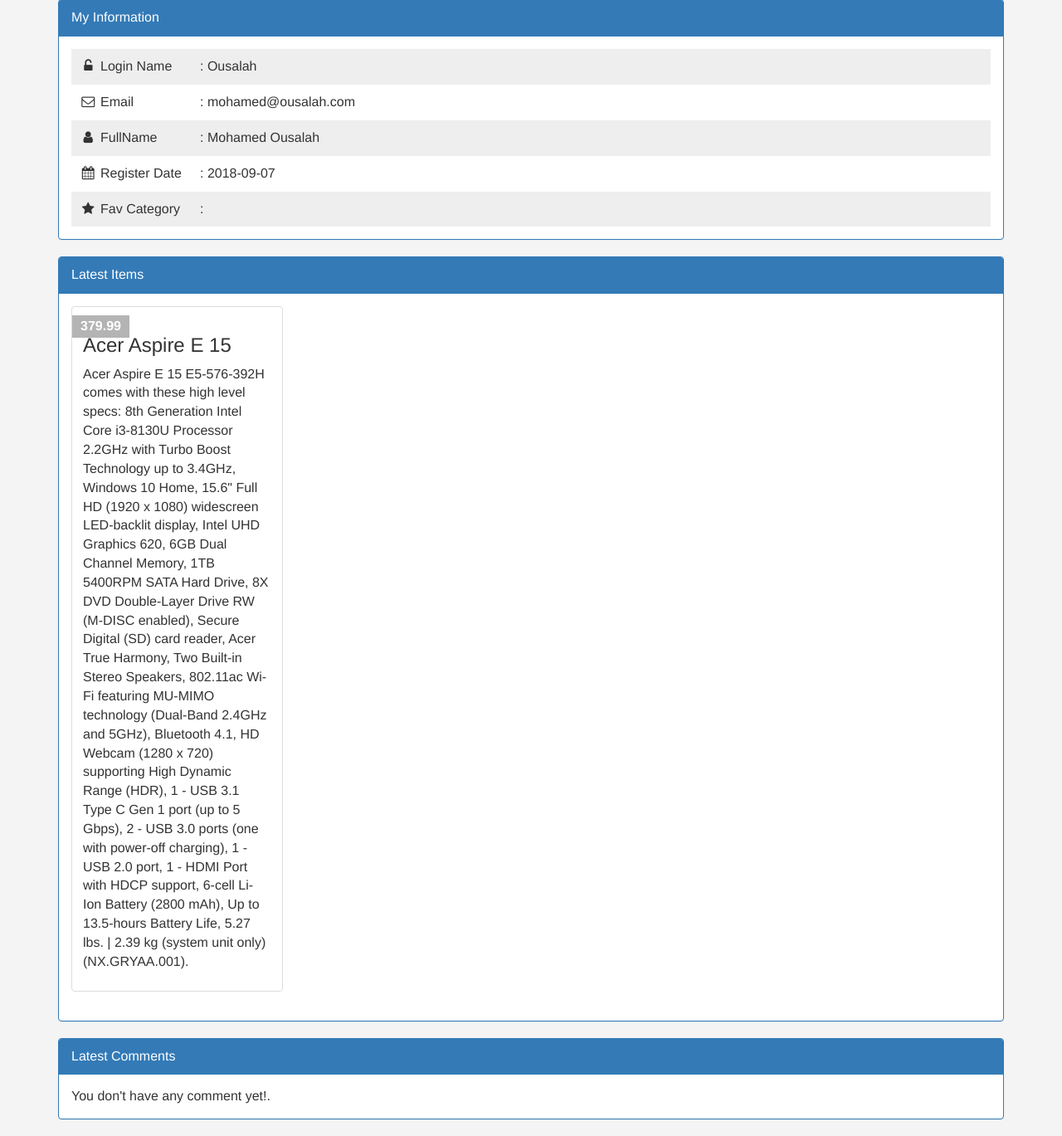
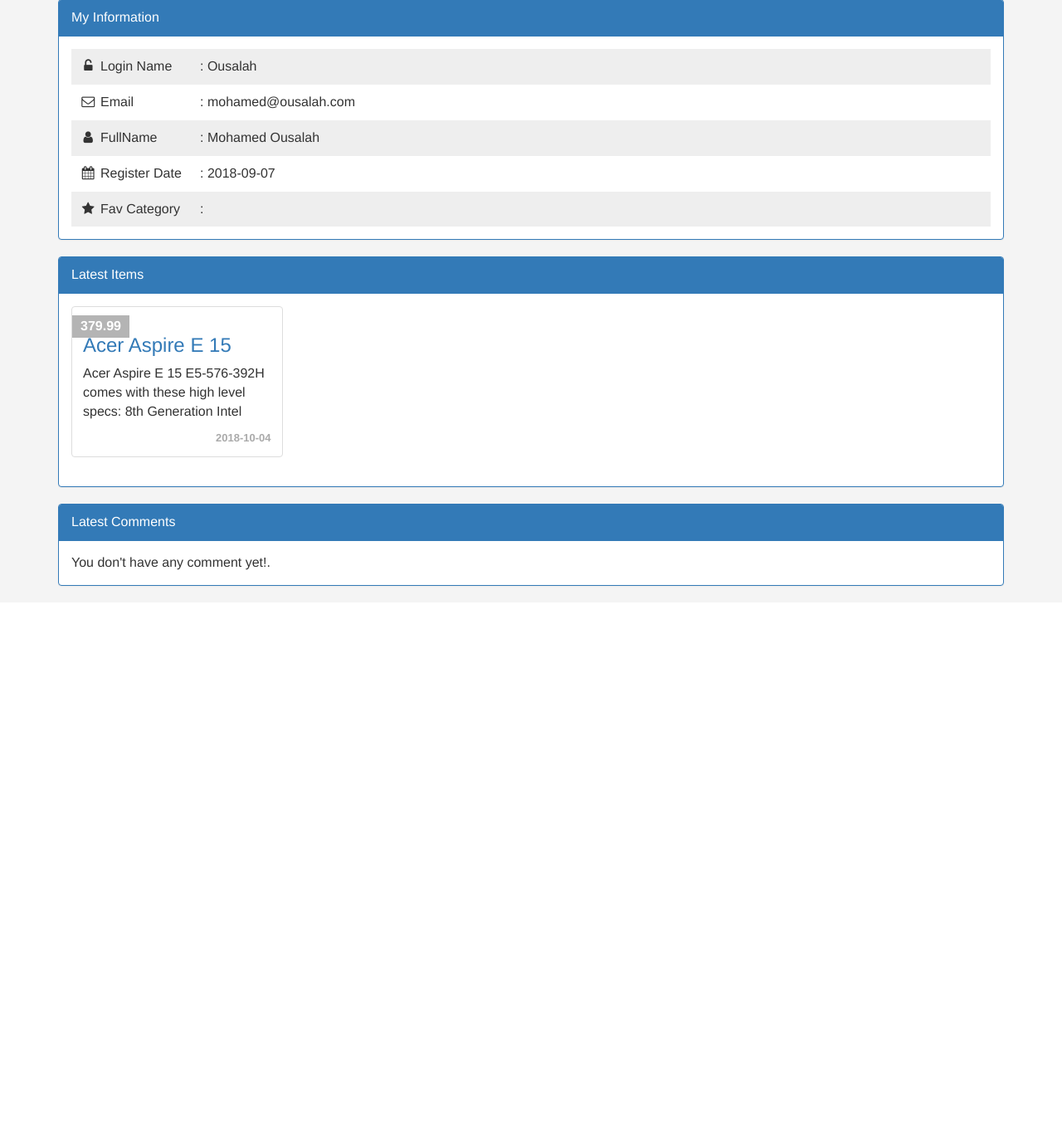
Before and after one commit to Ousalah/elzero-ecommerce, a PHP site: page /profile.php in a window 1280 px wide. Shown: the part 236-1605 px from the top of the page at 83% size. After the commit the page ends 943 px from the top, so only its background shows below. Run offline with PHP 8.4, Linux system fonts and the light colour scheme; a user stored in the database is signed in; data comes from the database, SQL or seed files in the repository; data that the repository does not hold is empty; some libraries are stand-ins or nearby versions.

Commit message:
show item page - part 1

```diff
--- a/layout/css/frontend.css
+++ b/layout/css/frontend.css
@@ -143,6 +143,19 @@
   font-weight: bold;
   color: #fff;
 }
+
+.categories .item-box .caption h3,
+.categories .item-box .caption p {
+  overflow: hidden;
+}
+
+.categories .item-box .caption h3 {
+  height: 26px;
+}
+
+.categories .item-box .caption p {
+  height: 70px;
+}
 /* End Category Page */
 
 /* Start Profile */
@@ -181,6 +194,28 @@
   font-weight: bold;
   color: #fff;
 }
+
+.latest-items .item-box .caption .item-date,
+.latest-items .item-box .caption h3,
+.latest-items .item-box .caption p {
+  overflow: hidden;
+}
+
+.latest-items .item-box .caption h3 {
+  height: 26px;
+}
+
+.latest-items .item-box .caption p {
+  height: 70px;
+}
+
+.latest-items .item-box .caption .item-date {
+  text-align: right;
+  font-size: 13px;
+  color: #aaa;
+  font-weight: bold;
+  height: 18px;
+}
 /* End Profile */
 
 /* Start Create New Ad */
--- a/profile.php
+++ b/profile.php
@@ -66,8 +66,9 @@
                       <span class="item-price"><?php echo $item["Price"] ?></span>
                       <img class="img-responsive" src="https://via.placeholder.com/350x200" alt="">
                       <div class="caption">
-                        <h3><?php echo $item["Name"] ?></h3>
+                        <h3><a href="items.php?itemid=<?php echo $item["ItemID"] ?>"><?php echo $item["Name"] ?></a></h3>
                         <p><?php echo $item["Description"] ?></p>
+                        <div class="item-date"><?php echo $item["Add_Date"] ?></div>
                       </div>
                     </div>
                   </div>
```
Also changed, not shown: items.php (added, +22 -0 lines).
